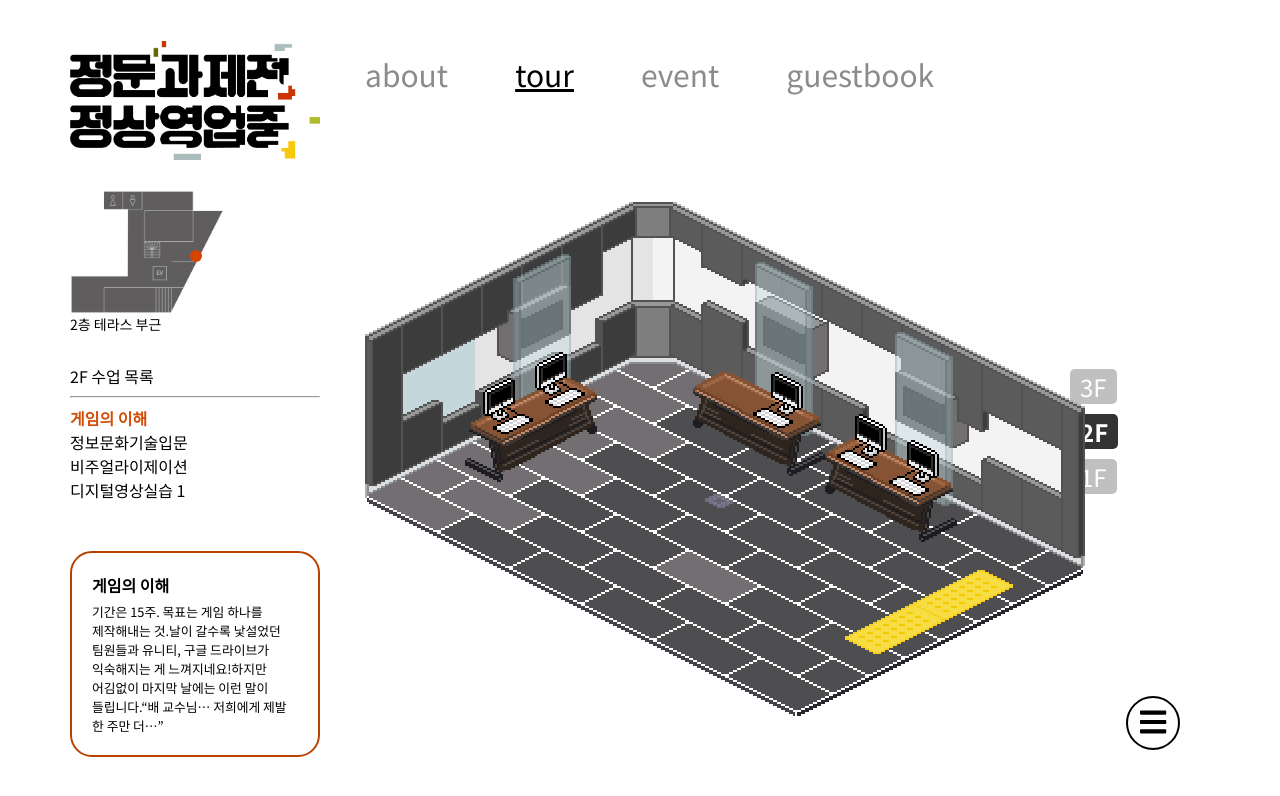
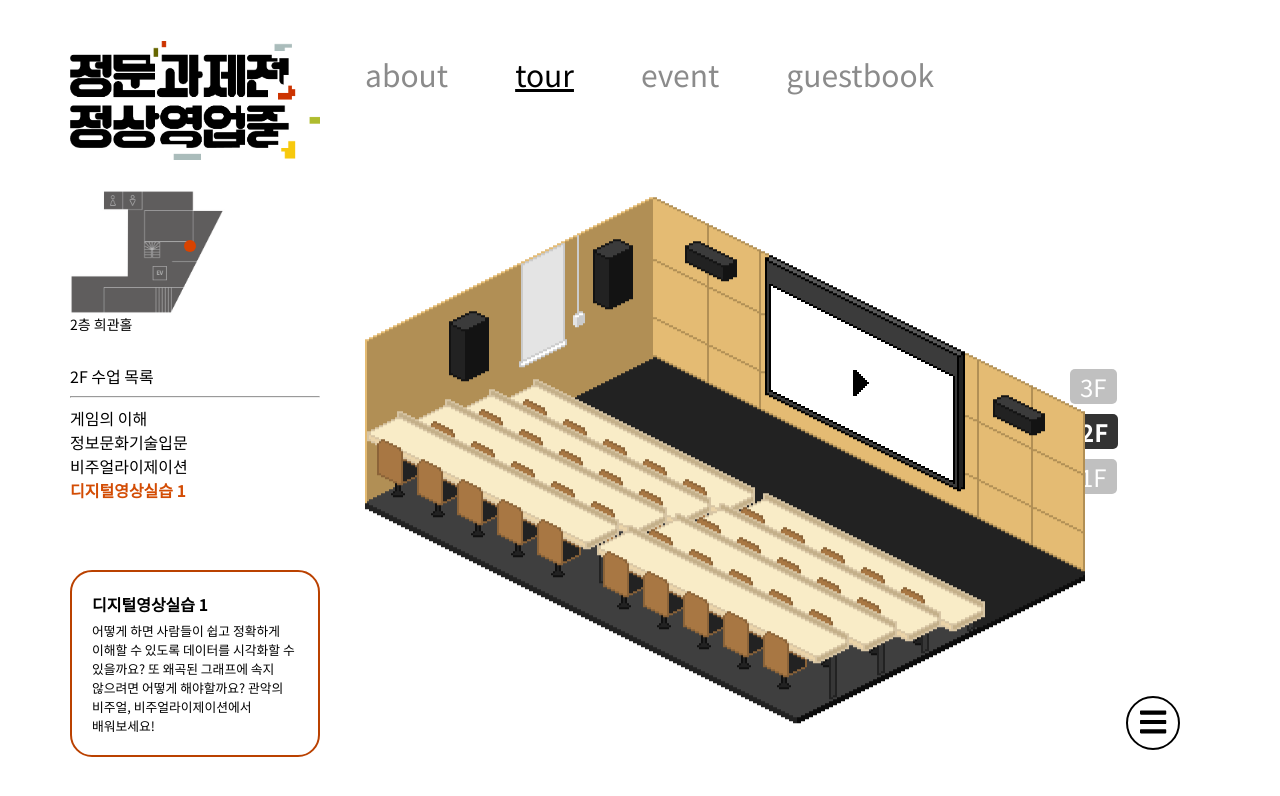
Before and after one commit to haesookim/isconlineexhibition, a React (Create React App) app: page /tour/2F/DVP in a window 1280 px wide. Before the commit this address led to /tour/2F/IGD. Shown: the top 796 px of the page. Built offline with nearby package versions, Linux system fonts and the light colour scheme.

Commit message:
implement exceptions for dvp and dm

```diff
--- a/src/Component/Assignment/Assignment.js
+++ b/src/Component/Assignment/Assignment.js
@@ -68,6 +68,8 @@ class Assignment extends React.Component {
                         <FontAwesomeIcon icon={faTimes}></FontAwesomeIcon>
                     </div>
                     <div id="container">
+                        {!window.location.pathname.includes("DM") &&
+                        !window.location.pathname.includes("DVP") ? (
                             <div
                                 className="links"
                                 id="back"
@@ -78,6 +80,9 @@ class Assignment extends React.Component {
                                 ></FontAwesomeIcon>{" "}
                                 뒤로 가기
                             </div>
+                        ) : (
+                            <div></div>
+                        )}
                         <div className="top">
                             <div id="assign-title">
                                 {this.props.selectedSubject.title}
--- a/src/Component/Classes/DM.js
+++ b/src/Component/Classes/DM.js
@@ -11,6 +11,10 @@ import Mac from "../MacElement";
 import mirrorball from "./mirrorball.png";
 class DM extends React.Component {
     state = {};
+    onClickMac = () => {
+        this.props.history.push(window.location.pathname + "/list/1");
+        window.location.reload();
+    };
 
     onClickMirrorBall = () => {
         this.props.openPopup();
@@ -18,18 +22,20 @@ class DM extends React.Component {
     render() {
         return (
             <div className="class" style={{ backgroundImage: `url(${crp})` }}>
-                <Mac
+                <div
                     history={this.props.history}
                     key={4}
                     isFlipped={true}
                     style={{
+                        position: "absolute",
                         left: 436,
                         top: 209,
                         width: 58,
                         height: 58,
                         backgroundImage: `url(${headphoneMac})`,
                     }}
-                ></Mac>
+                    onClick={() => this.onClickMac()}
+                ></div>
                 <div
                     className="event"
                     id="mirrorball"
--- a/src/Component/Classes/DVP.js
+++ b/src/Component/Classes/DVP.js
@@ -0,0 +1,51 @@
+import React from "react";
+import "./Classes.scss";
+
+import { connect } from "react-redux";
+import actionTypes from "../../store/actions/actionTypes";
+
+import screen from "./../screen.png";
+import crp from "./2f_cinema.png";
+
+class DVP extends React.Component {
+    state = {};
+
+    onClickScreen = () => {
+        this.props.history.push(window.location.pathname + "/list/1");
+        window.location.reload();
+    };
+
+    render() {
+        return (
+            <div className="class" style={{ backgroundImage: `url(${crp})` }}>
+                <div
+                    history={this.props.history}
+                    key={4}
+                    isFlipped={true}
+                    style={{
+                        position: "absolute",
+                        left: 404,
+                        top: 94,
+                        width: 186,
+                        height: 200,
+                        backgroundImage: `url(${screen})`,
+                    }}
+                    onClick={() => this.onClickScreen()}
+                ></div>
+            </div>
+        );
+    }
+}
+
+const mapDispatchToProps = (dispatch) => {
+    return {
+        openPopup: () => {
+            dispatch({
+                type: actionTypes.ACTIVATE_POPUP,
+                event: "mirrorball",
+            });
+        },
+    };
+};
+
+export default connect(null, mapDispatchToProps)(DVP);
--- a/src/Container/Tour/Tour.js
+++ b/src/Container/Tour/Tour.js
@@ -14,6 +14,7 @@ import IGD from "../../Component/Classes/IGD";
 import Web from "../../Component/Classes/Web";
 import Dt4C from "../../Component/Classes/Dt4C";
 import DM from "../../Component/Classes/DM";
+import DVP from "../../Component/Classes/DVP";
 
 import "./Tour.scss";
 import first from "./1f_mini.png";
@@ -183,6 +184,10 @@ class Tour extends React.Component {
                 left = 49;
                 top = 61;
                 break;
+            case "DVP":
+                left = 114;
+                top = 50;
+                break;
             default:
                 break;
         }
@@ -257,7 +262,7 @@ class Tour extends React.Component {
                                     path="/tour/2F/Datavis"
                                     component={Datavis}
                                 />
-                                {/* <Route path="/tour/2F/Cinema" component={Cinema} /> */}
+                                <Route path="/tour/2F/DVP" component={DVP} />
                                 <Route path="/tour/3F/Dt4C" component={Dt4C} />
                                 <Route path="/tour/3F/Web" component={Web} />
                                 <Route path="/tour/3F/DM" component={DM} />
```
Also changed, not shown: src/Component/screen.png (added). Lines whose indentation alone changed are shown as unchanged.
